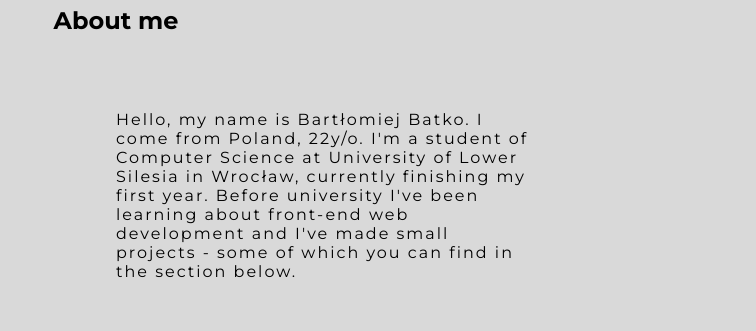
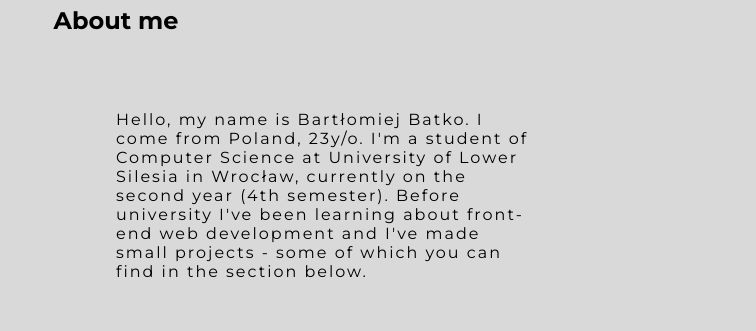
Before and after one commit to barciik/portfolio-js, a plain HTML site: page index.html in a window 1280 px wide. Shown: the part 130-461 px from the top of the page, 524-1280 px from the left. Drawn offline with Linux system fonts and the light colour scheme.

Commit message:
Update index.html

```diff
--- a/index.html
+++ b/index.html
@@ -35,12 +35,12 @@
       <section class="about-me-section" id="about-me-section">
         <h2 class="about-me-header">About me</h2>
         <div class="about-me">
-          <img src="./assets/moja-morda.jpg" alt="moja morda" class="img-me" />
+          <img src="./assets/moja-morda.jpg" alt="Bartłomiej Batko" class="img-me" />
           <div class="about-me-text">
             <p>
-              Hello, my name is Bartłomiej Batko. I come from Poland, 22y/o. I'm
+              Hello, my name is Bartłomiej Batko. I come from Poland, 23y/o. I'm
               a student of Computer Science at University of Lower Silesia in
-              Wrocław, currently finishing my first year. Before university I've
+              Wrocław, currently on the second year (4th semester). Before university I've
               been learning about front-end web development and I've made small
               projects - some of which you can find in the section below.
             </p>
```
